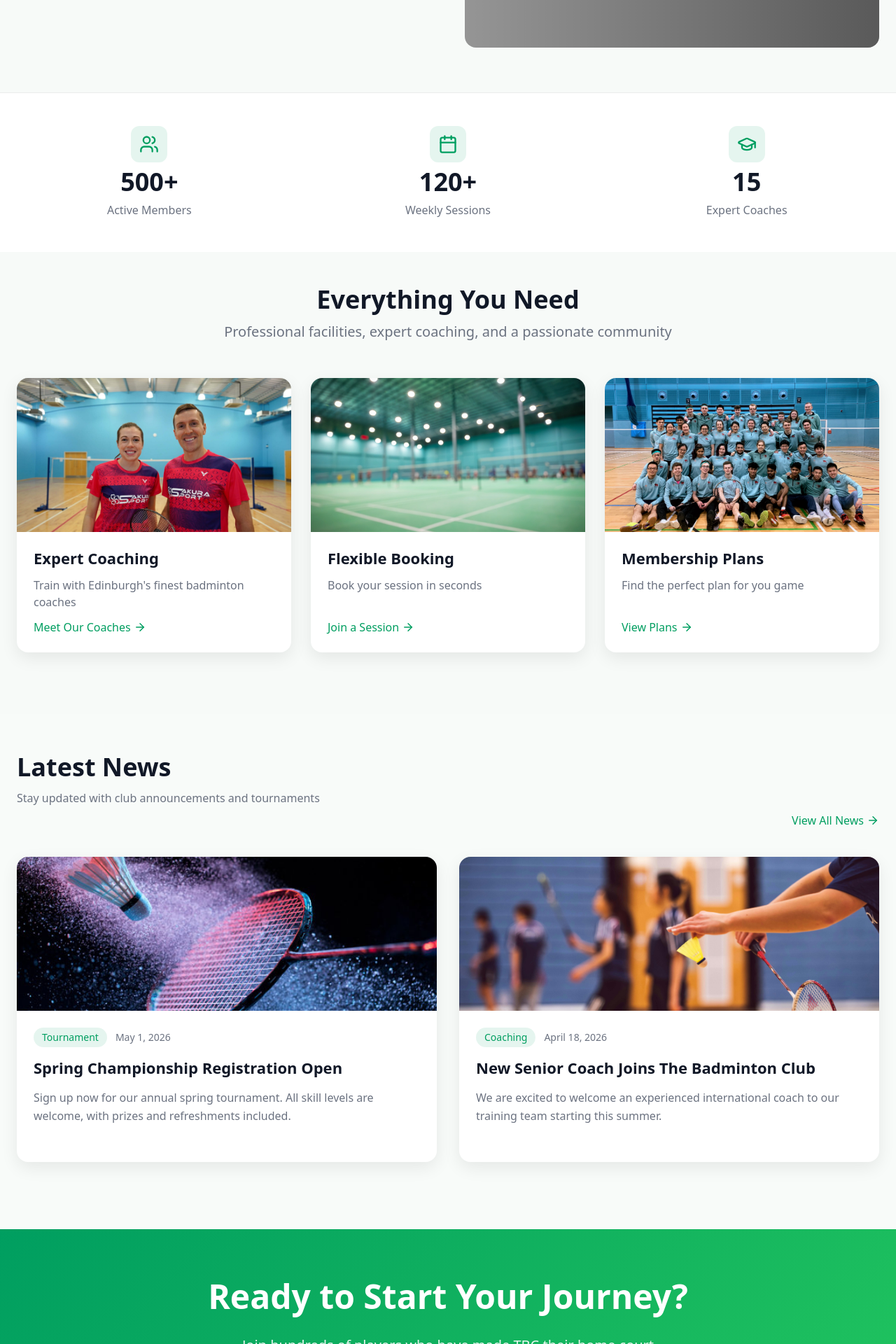
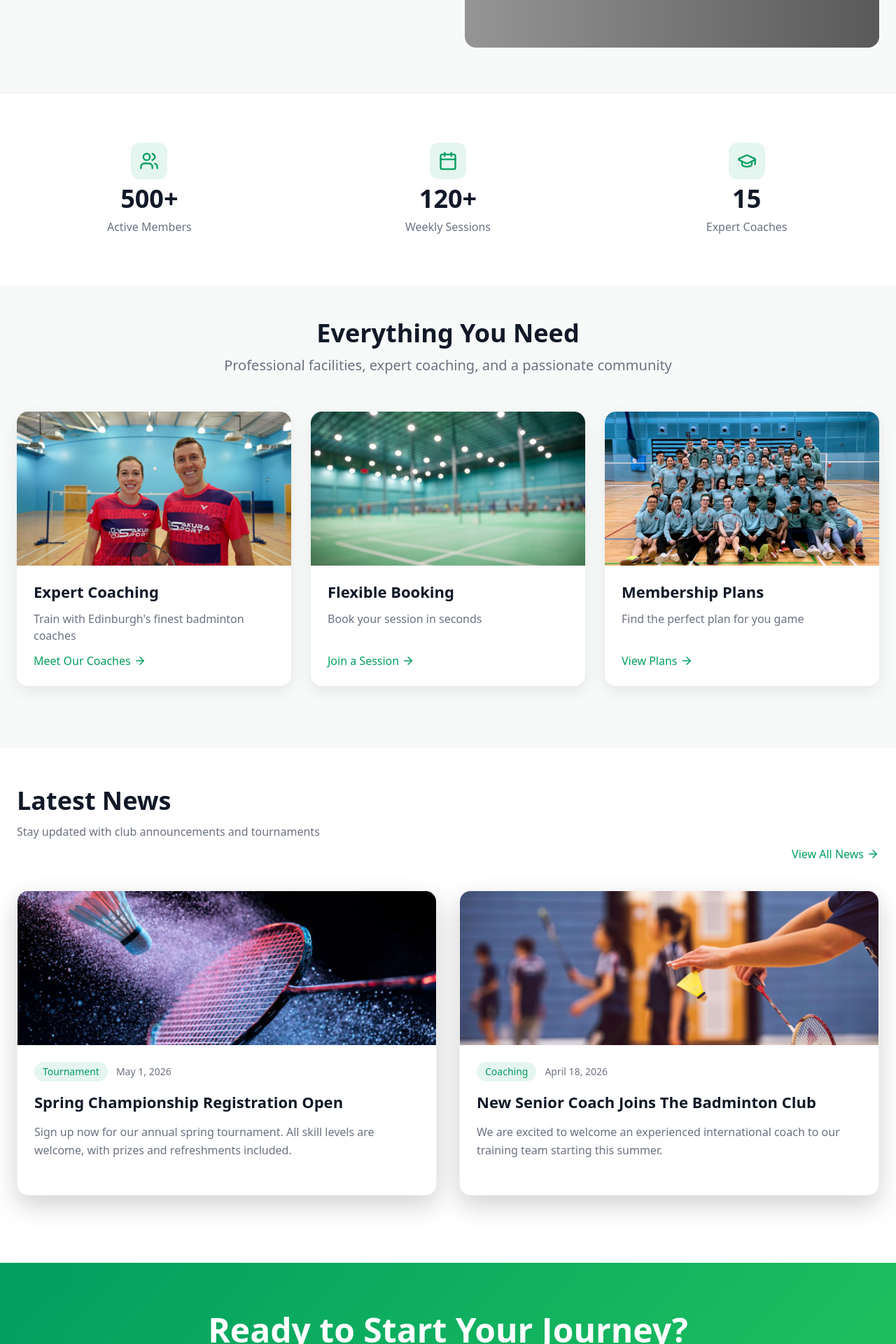
Before and after one commit to reimiwong/the-badminton-club, a React (Vite) app: page / in a window 1280 px wide. Shown: the part 680-2600 px from the top of the page at 70% size. Built offline with nearby package versions, Linux system fonts and the light colour scheme; grey boxes are pictures that could not be loaded.

Commit message:
- fix border shadow on mobile for news cards - remove scroll bar on carousel

```diff
--- a/src/components/NewsCard.tsx
+++ b/src/components/NewsCard.tsx
@@ -21,7 +21,6 @@ export default function NewsCard({
   img,
 }: NewsCardProps) {
   return (
-
    <NavLink
   to={link}
   className="
@@ -32,24 +31,23 @@ export default function NewsCard({
     overflow-hidden
     flex flex-col
 
-    /* MOBILE SHADOW */
-    shadow-[0_4px_14px_rgba(0,0,0,0.06)]
+    /* MOBILE: clean, crisp separation */
+    border border-black/10
+    shadow-[0_2px_6px_rgba(0,0,0,0.04)]
 
-    /* DESKTOP / HOVER */
-    sm:shadow-[0_8px_24px_rgba(0,0,0,0.08)]
-    hover:sm:shadow-[0_16px_40px_rgba(0,0,0,0.14)]
+    /* DESKTOP: real elevation */
+    sm:border-black/5
+    sm:shadow-[0_14px_36px_rgba(0,0,0,0.18)]
+    hover:sm:shadow-[0_28px_70px_rgba(0,0,0,0.28)]
 
     transition-all duration-300 ease-out
-    hover:scale-[1.01]
+    hover:scale-[1.02]
 
     focus:outline-none
     focus-visible:ring-2
     focus-visible:ring-primary
   "
 >
-
-      {/* IMAGE HEADER */}
-
       {/* IMAGE HEADER */}
       <div className="h-[160px] sm:h-[220px] w-full bg-gray-100 overflow-hidden">
         {img.src && (
@@ -65,7 +63,6 @@ export default function NewsCard({
         )}
       </div>
 
-
       {/* CONTENT */}
       <div className="flex flex-col flex-1 gap-4 px-6 py-6 text-left items-start">
         {/* META */}
@@ -77,26 +74,12 @@ export default function NewsCard({
         </div>
 
         {/* TITLE */}
-        <h3
-          className="
-            font-bold
-            text-[18px] sm:text-[22px]
-            leading-tight
-            line-clamp-2
-          "
-        >
+        <h3 className="font-bold text-[18px] sm:text-[22px] leading-tight line-clamp-2">
           {title}
         </h3>
 
         {/* EXCERPT */}
-        <p
-          className="
-            text-muted
-            text-sm sm:text-base
-            leading-relaxed
-            line-clamp-3
-          "
-        >
+        <p className="text-muted text-sm sm:text-base leading-relaxed line-clamp-3">
           {excerpt}
         </p>
       </div>
--- a/src/index.css
+++ b/src/index.css
@@ -24,6 +24,15 @@
   }
 }
 
+
+.scrollbar-hide {
+  -ms-overflow-style: none; /* IE & Edge */
+  scrollbar-width: none; /* Firefox */
+}
+
+.scrollbar-hide::-webkit-scrollbar {
+  display: none; /* Safari & Chrome */
+}
 
 /* Base reset */
 html,
--- a/src/pages/Home.tsx
+++ b/src/pages/Home.tsx
@@ -136,37 +136,55 @@ export default function Home() {
         </section>
 
         {/* ================= STATS (BOTTOM OF VIEWPORT) ================= */}
-      <section className="bg-white py-12 shadow-[inset_0_1px_0_rgba(0,0,0,0.08)]">
+
+<section
+  className="
+    bg-white
+    py-8 sm:py-12 md:py-18
+
+    shadow-[inset_0_1px_0_rgba(0,0,0,0.08)]
+  "
+>
   <div className="max-w-7xl mx-auto px-6">
-    <div className="grid grid-cols-3 gap-4 sm:gap-12">
+    <div className="grid grid-cols-3 gap-3 sm:gap-12">
 
+      {/* STAT 1 */}
       <div className={statsClass}>
         <img src="./person-icon.svg" className={iconClass} alt="" />
-        <p className="text-4xl font-bold">
+        <p className="text-3xl sm:text-4xl font-bold">
           <CountUp end={500} />+
         </p>
-        <p className="text-muted">Active Members</p>
+        <p className="text-sm sm:text-base text-muted">
+          Active Members
+        </p>
       </div>
 
+      {/* STAT 2 */}
       <div className={statsClass}>
         <img src="./calendar-icon.svg" className={iconClass} alt="" />
-        <p className="text-4xl font-bold">
+        <p className="text-3xl sm:text-4xl font-bold">
           <CountUp end={120} />+
         </p>
-        <p className="text-muted">Weekly Sessions</p>
+        <p className="text-sm sm:text-base text-muted">
+          Weekly Sessions
+        </p>
       </div>
 
+      {/* STAT 3 */}
       <div className={statsClass}>
         <img src="./education-icon.svg" className={iconClass} alt="" />
-        <p className="text-4xl font-bold">
+        <p className="text-3xl sm:text-4xl font-bold">
           <CountUp end={15} />
         </p>
-        <p className="text-muted">Expert Coaches</p>
+        <p className="text-sm sm:text-base text-muted">
+          Expert Coaches
+        </p>
       </div>
 
     </div>
   </div>
 </section>
+
       </section>
       {/* ================= END FULL VIEWPORT ================= */}
 
@@ -175,24 +193,42 @@ export default function Home() {
       {/* ================= FEATURES ================= */}
    <section className="py-12">
   <div className="max-w-7xl mx-auto px-6 flex flex-col gap-3">
+
     <h2 className="text-4xl font-bold text-center">
       Everything You Need
     </h2>
+
     <h3 className="text-xl text-muted text-center">
       Professional facilities, expert coaching, and a passionate community
     </h3>
 
-          <div className="grid grid-cols-1 sm:grid-cols-3 gap-7 py-10">
+    {/* ================= MOBILE ================= */}
+    <div className="sm:hidden grid gap-6 py-8">
+
+      {/* PRIMARY: MEMBERSHIP PLANS */}
+      <Card {...homeFeatures[0]} />
+
+      {/* SECONDARY ROW */}
+      <div className="grid grid-cols-2 gap-4">
+        <Card {...homeFeatures[1]} />
+        <Card {...homeFeatures[2]} />
+      </div>
+
+    </div>
+
+    {/* ================= DESKTOP ================= */}
+    <div className="hidden sm:grid grid-cols-3 gap-7 py-10">
       {homeFeatures.map((feature) => (
         <Card key={feature.title} {...feature} />
       ))}
     </div>
+
   </div>
 </section>
 
       {/* ================= NEWS ================= */}
 
-<section className="bg-white/10 py-14">
+<section className="bg-white py-14">
   <div className="max-w-7xl mx-auto px-6">
 
     {/* ================= HEADER ================= */}
@@ -238,7 +274,6 @@ export default function Home() {
 
     {/* ================= NEWS ================= */}
 
-    {/* MOBILE: CAROUSEL */}
     {/* MOBILE: CAROUSEL */}
 <div className="sm:hidden">
   <div
```
Lines whose indentation alone changed are shown as unchanged.
